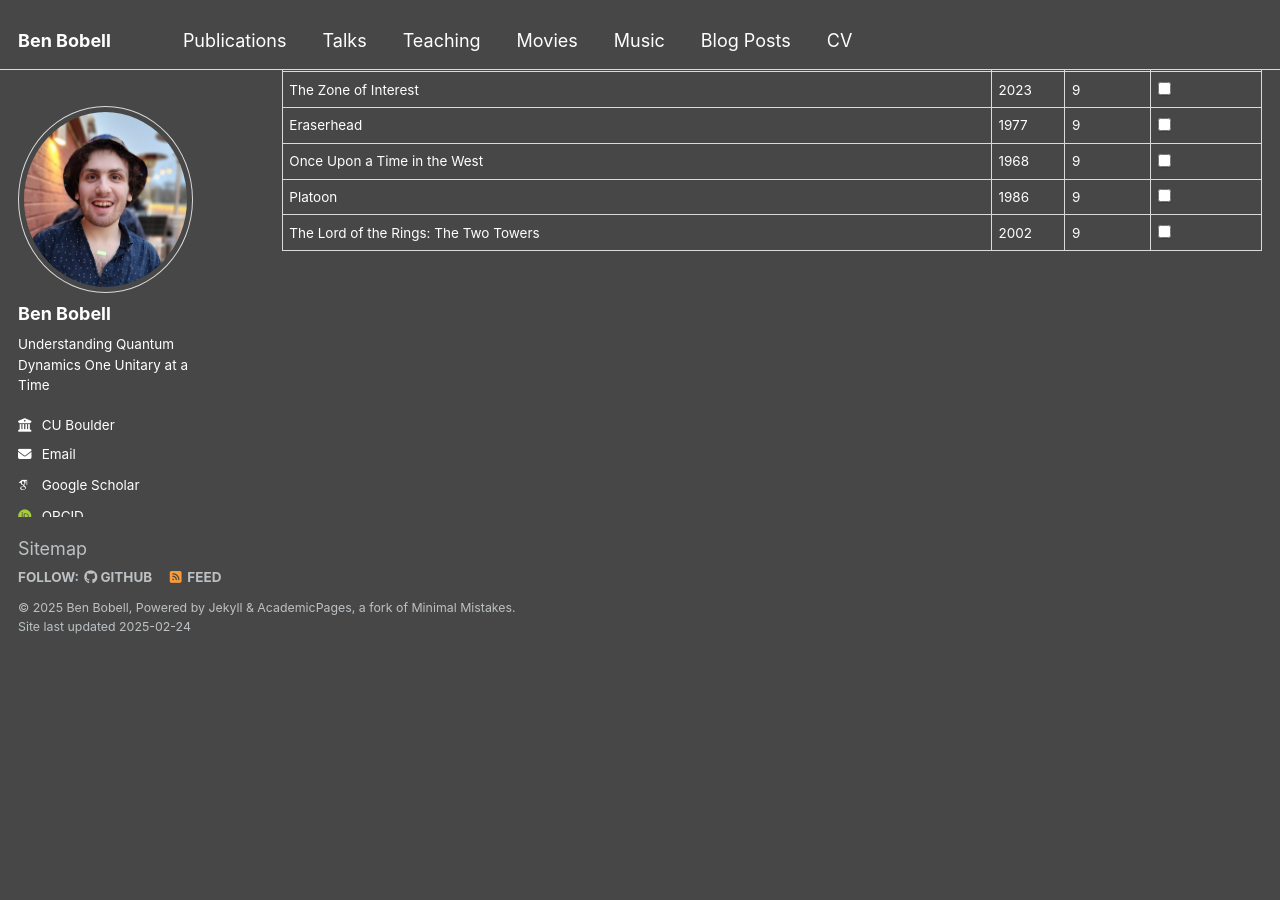
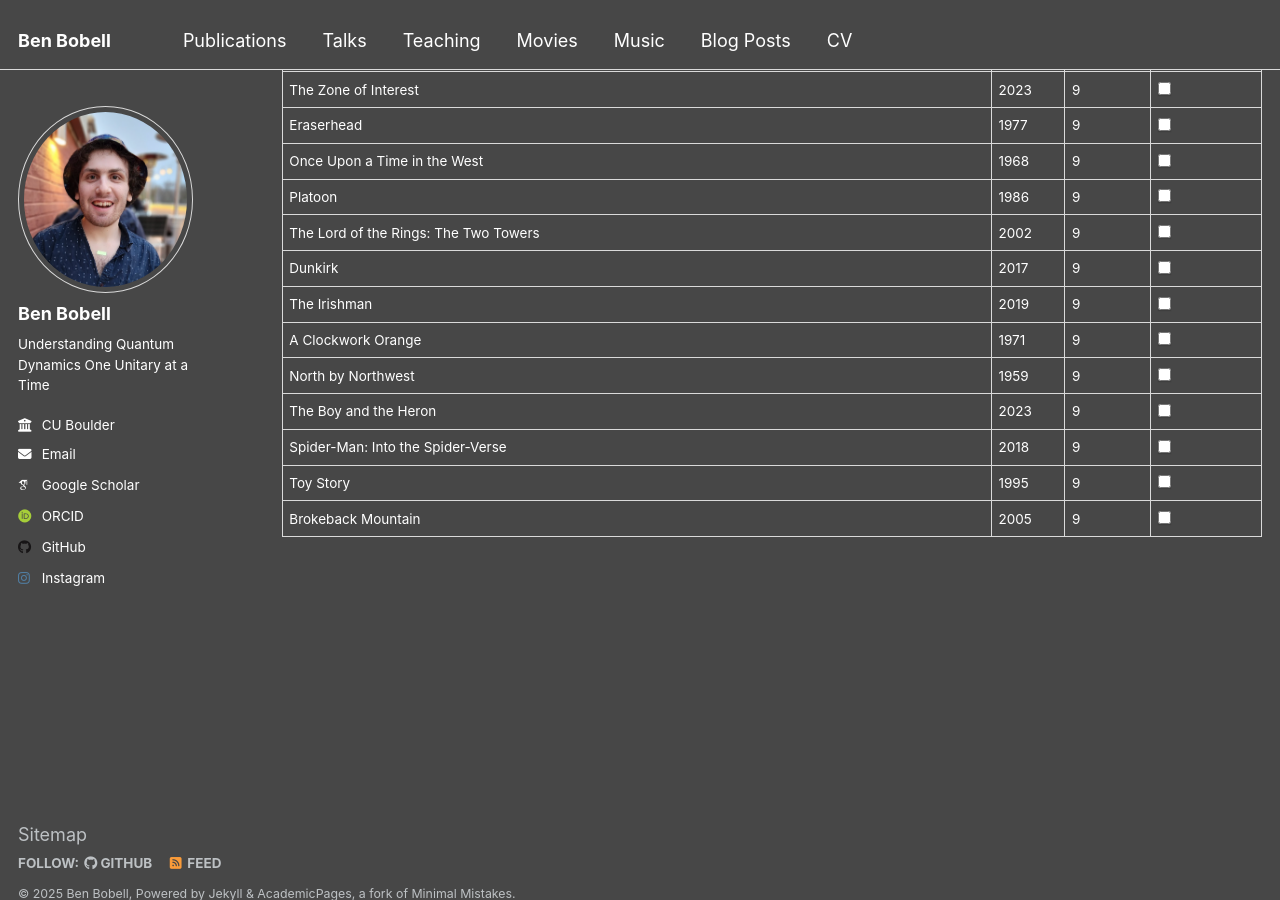
Before and after one commit to BenBobell00/BenBobell00.github.io, a Jekyll site: the page built from _pages/movies.html, in a window 1280 px wide and 900 px high, scrolled down 3822 px. Built offline with Jekyll 4.4.1, drawn with Linux system fonts in a browser that asks for light colours; some web fonts are replaced; before the commit the page ends 4476 px from its top, so only the background shows below that.

Commit message:
Update movies.yml

```diff
--- a/_data/movies.yml
+++ b/_data/movies.yml
@@ -419,3 +419,35 @@ movies:
     year: 2002
     rating: 9
     watched: false
+  - title: "Dunkirk"
+    year: 2017
+    rating: 9
+    watched: false
+  - title: "The Irishman"
+    year: 2019
+    rating: 9
+    watched: false
+  - title: "A Clockwork Orange"
+    year: 1971
+    rating: 9
+    watched: false
+  - title: "North by Northwest"
+    year: 1959
+    rating: 9
+    watched: false
+  - title: "The Boy and the Heron"
+    year: 2023
+    rating: 9
+    watched: false
+  - title: "Spider-Man: Into the Spider-Verse"
+    year: 2018
+    rating: 9
+    watched: false
+  - title: "Toy Story"
+    year: 1995
+    rating: 9
+    watched: false
+  - title: "Brokeback Mountain"
+    year: 2005
+    rating: 9
+    watched: false
```
